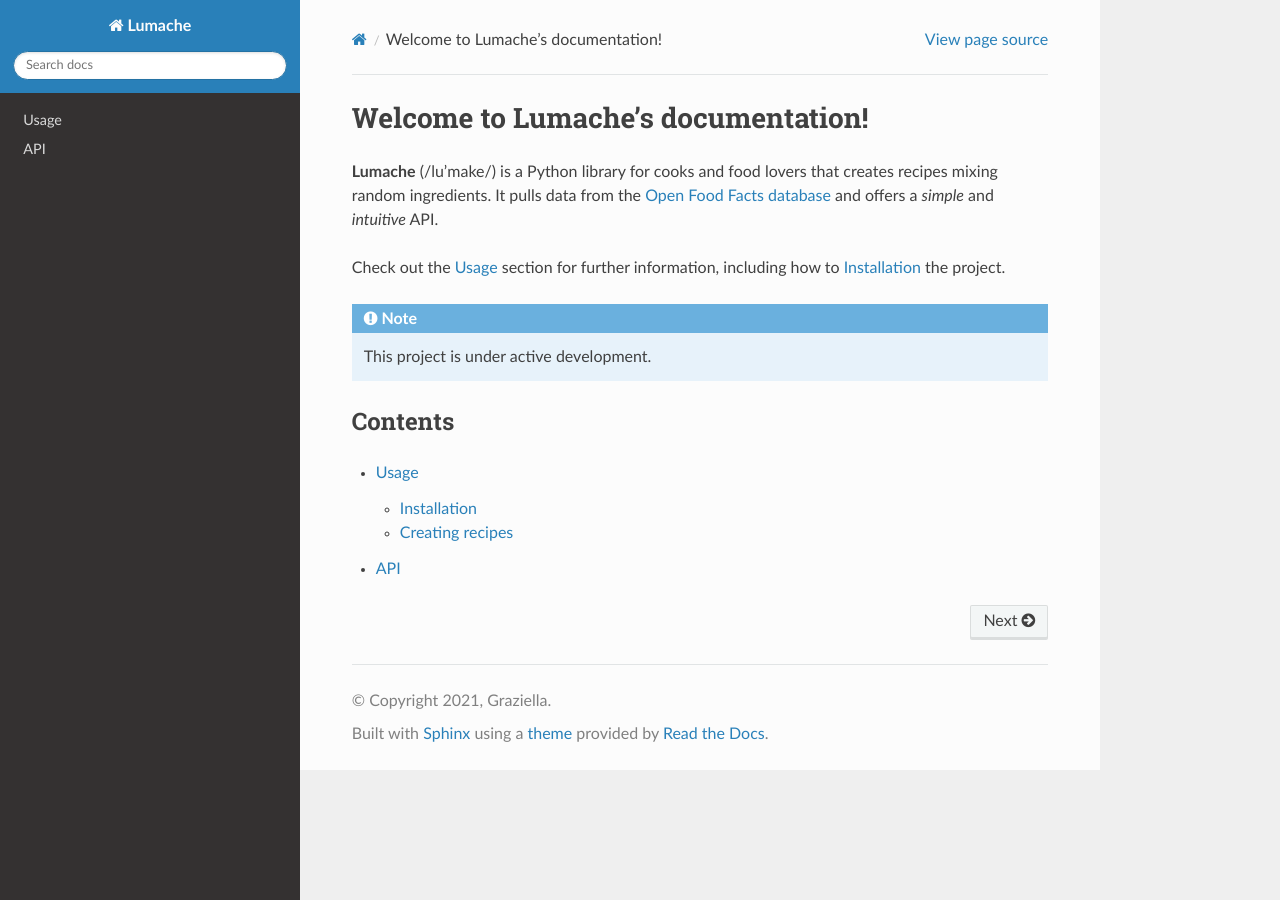
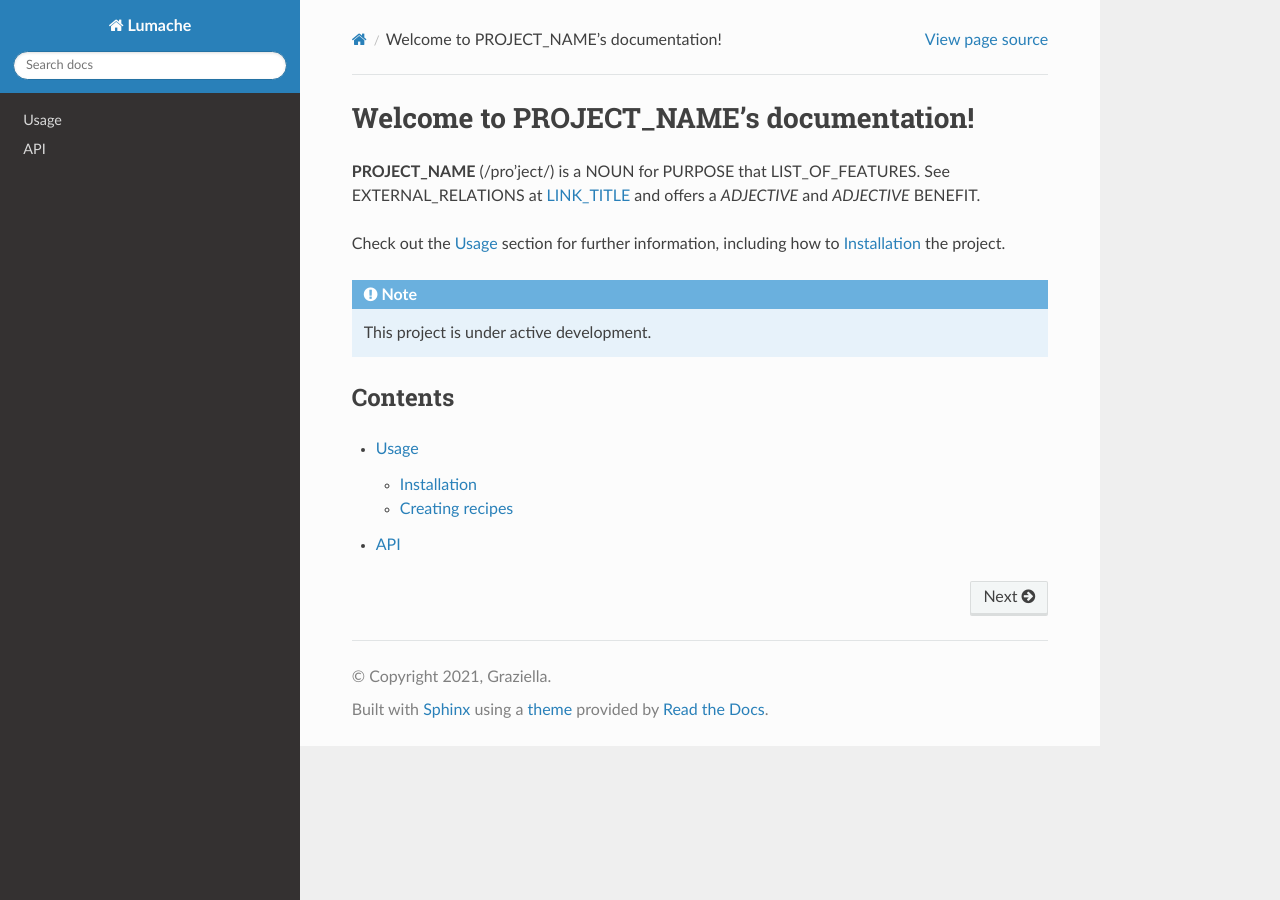
Before and after one commit to vanHeemstraSystems/read-the-docs-example, a Sphinx documentation site: the page built from docs/source/index.rst, in a window 1280 px wide. Built offline with Sphinx 7.4.7 and the Read the Docs theme 3.1.0, drawn with Linux system fonts in a browser that asks for light colours.

Commit message:
Update index.rst

```diff
--- a/docs/source/index.rst
+++ b/docs/source/index.rst
@@ -1,10 +1,10 @@
-Welcome to Lumache's documentation!
+Welcome to PROJECT_NAME's documentation!
 ===================================
 
-**Lumache** (/lu'make/) is a Python library for cooks and food lovers
-that creates recipes mixing random ingredients.
-It pulls data from the `Open Food Facts database <https://world.openfoodfacts.org/>`_
-and offers a *simple* and *intuitive* API.
+**PROJECT_NAME** (/pro'ject/) is a NOUN for PURPOSE
+that LIST_OF_FEATURES.
+See EXTERNAL_RELATIONS at `LINK_TITLE <https://www.example.com/>`_
+and offers a *ADJECTIVE* and *ADJECTIVE* BENEFIT.
 
 Check out the :doc:`usage` section for further information, including
 how to :ref:`installation` the project.
```
